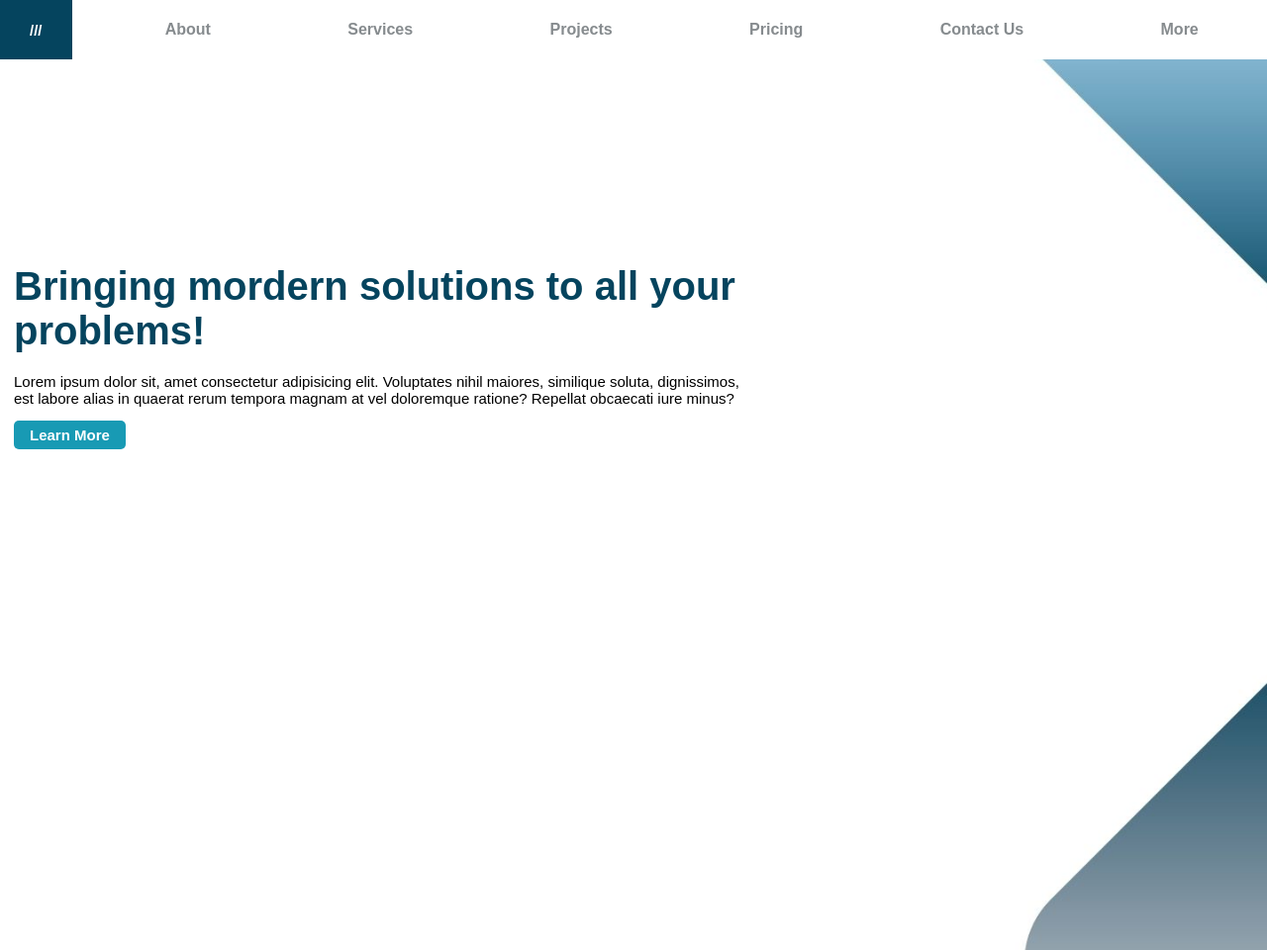
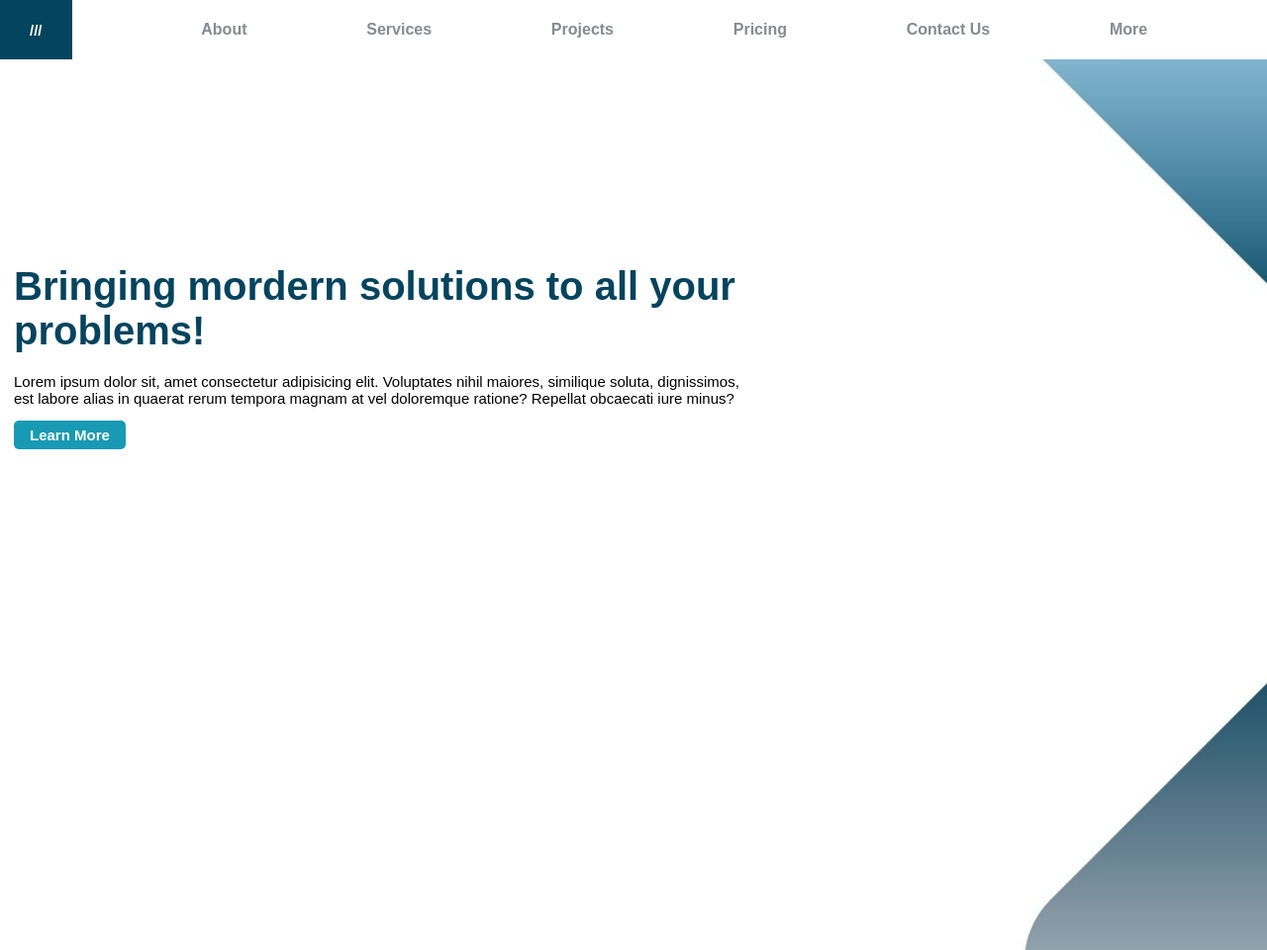
Before and after one commit to vnpranav/DI_Hackathon, a plain HTML site: page website/index.html in a window 1280 px wide. Shown: the top 960 px of the page at 99% size. Drawn offline with Linux system fonts and the light colour scheme.

Commit message:
resizing

```diff
--- a/website/css/style.css
+++ b/website/css/style.css
@@ -75,7 +75,7 @@ a{
     align-items: center;
     background-color: var(--color-primary);
     color: var(--color-white);
-    margin-right: 2.5rem;
+    margin-right: 1rem;
 }
 
 .nav_logo{
@@ -87,19 +87,18 @@ a{
     width: 100%;
     list-style: none;
     display: flex;
-    justify-content: space-around;
+    justify-content: space-evenly;
     color: var(--color-white);
 }
 
 .nav_item{
-    margin: 0.2rem, 1rem;
+    margin: 0rem, 1rem;
 }
 
 .nav_link{
     font-size: 1.6rem;
     color: var(--color-quinternary);
     font-weight: bolder;
-    padding: 4.5rem;
 }
 
 /* nav bar hover animation */
```
